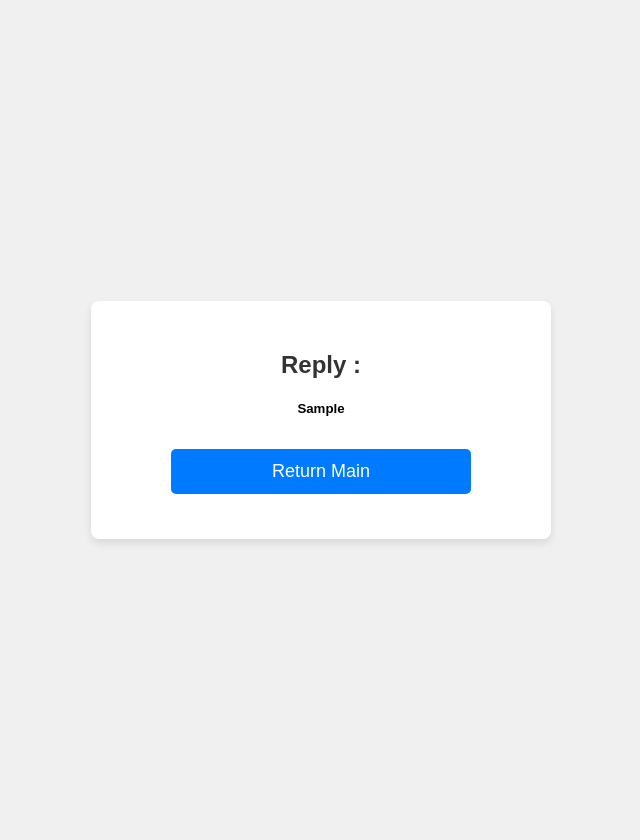
After one commit to Cieeel918/AI-week1, a Flask app: template templates/GenAI_result.html in a window 1280 px wide. The commit adds this page. Shown: the whole page, without its empty margins (319-959 px from the left). Run offline with Flask 3, Linux system fonts and the light colour scheme; the template is opened without the code that fills it: most values are stand-ins (such as "Sample title", 1, 10 or a date in 2020).

Commit message:
update GenAI

```diff
--- a/app.py
+++ b/app.py
@@ -1,5 +1,12 @@
 from flask import Flask, render_template, request  # 导入 Flask 应用类和模板、请求模块。
 import textblob
+import google.generativeai as genai
+import os
+
+# api='AIzaSyDjtmA1IGXdw6YrGZp_dEFUYDzfLCAbDPQ'
+api=os.getenv('makersuite')
+model = genai.GenerativeModel("gemini-1.5-flash")
+genai.configure(api_key=api)
 
 app = Flask(__name__)  # 创建一个 Flask 应用实例
 
@@ -22,5 +29,15 @@ def SA_result():
     r=textblob.TextBlob(q).sentiment
     return(render_template('SA_result.html',r=r))
 
+@app.route("/GenAI", methods=['GET', 'POST'])
+def GenAI():
+    return(render_template('GenAI.html'))
+
+@app.route("/GenAI_result", methods=['GET', 'POST'])
+def GenAI_result():
+    q=request.form.get("q")
+    r = model.generate_content(q)
+    return(render_template('GenAI_result.html',r=r.candidates[0].content.parts[0].text))
+
 if __name__=='__main__':
     app.run()
--- a/requirements.txt
+++ b/requirements.txt
@@ -1,3 +1,4 @@
 gunicorn
 flask
 textblob
+google.generativeai
--- /dev/null
+++ b/templates/GenAI_result.html
@@ -0,0 +1,15 @@
+<head>
+    <meta name="viewport" content="width=device-width, initial-scale=1.0">
+    <link rel="stylesheet" href="{{ url_for('static', filename='styles.css')}}">
+</head>
+
+<body>
+    <div class="container">
+        <h2> Reply : </h2>
+        <h5>{{r}}</h5>
+        <form action="/main" method="post">
+            <input type="submit" value="Return Main">
+        </form>
+    </div>
+
+</body>
--- a/templates/main.html
+++ b/templates/main.html
@@ -6,7 +6,7 @@
 <body>
     <div class="container">
         <h2> Main </h2>
-        <form action="/" method="post">
+        <form action="/GenAI" method="post">
             <input type="submit" value="GenAI">
         </form>
 
```
Also changed, not shown: templates/GenAI.html (added, +17 -0 lines).
